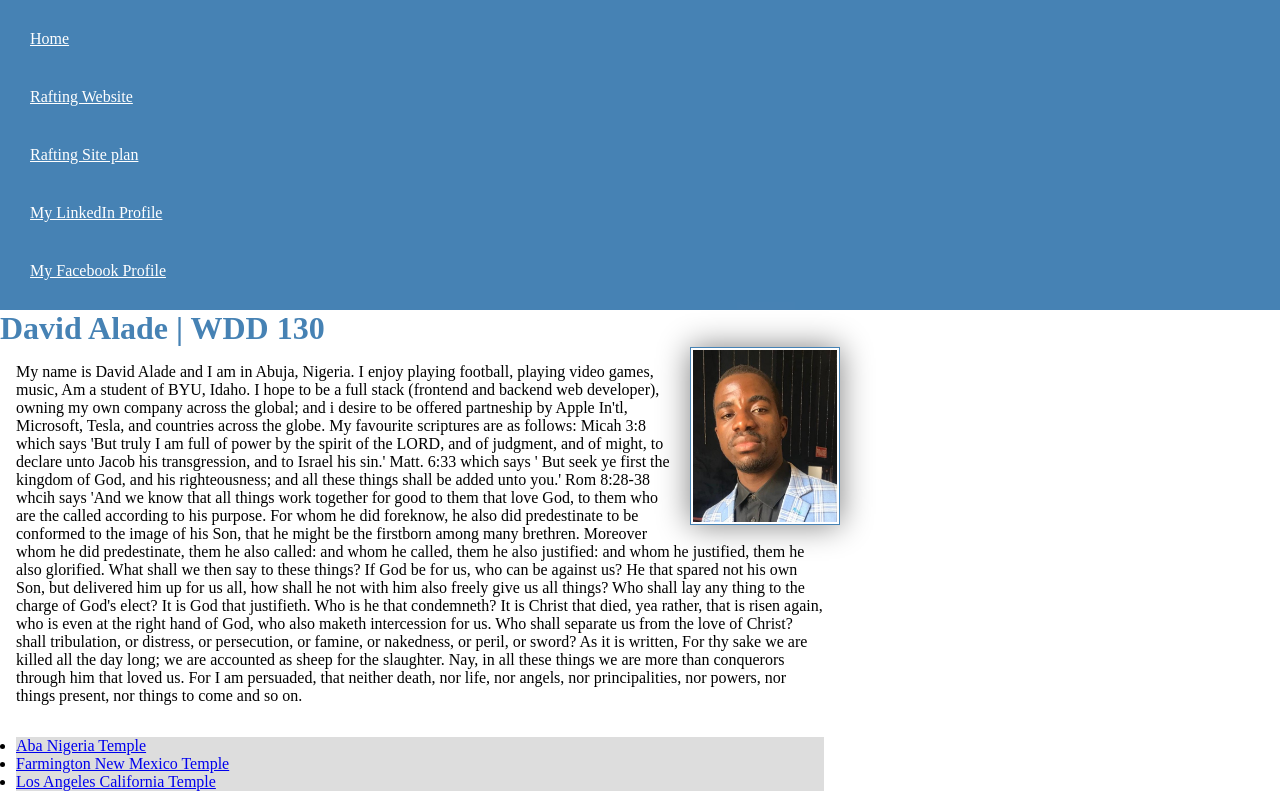
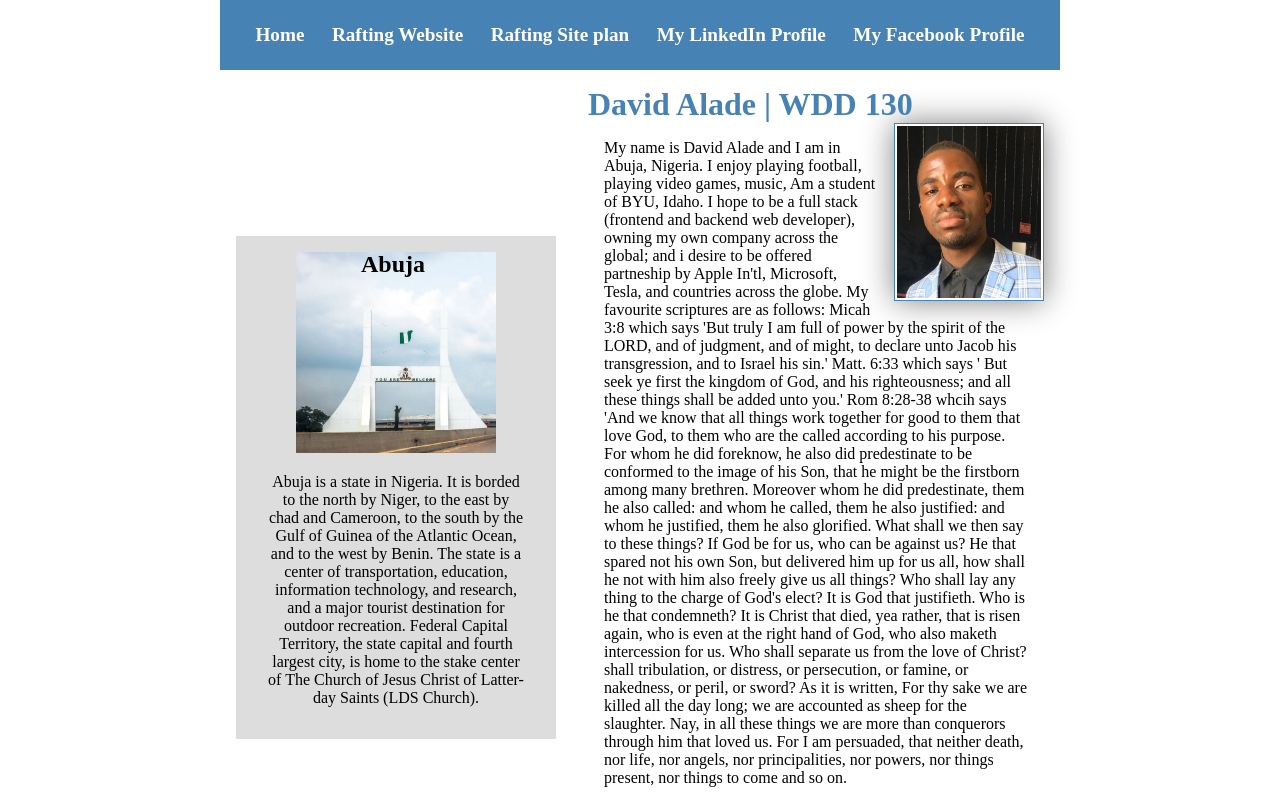
Before and after one commit to DavidicGeneration01/wdd130, a plain HTML site: page index.html in a window 1280 px wide. Shown: the top 800 px of the page. Drawn offline with Linux system fonts and the light colour scheme.

Commit message:
index.html

```diff
--- a/index.html
+++ b/index.html
@@ -18,6 +18,7 @@
           <a href="https://facebook.com/davidjunioralads">My Facebook Profile</a>
         </nav>
     </header>
+    <div class="grid">
       <main>
           <h1> David Alade | WDD 130</h1>
           <img src="img/profile.jpg" alt="Hello, my name is David Alade" width="200">
@@ -33,6 +34,7 @@
         <img src="img/Abuja.jpg" alt="Abuja City Gate">
         <p>Abuja is a state in Nigeria. It is borded to the north by Niger, to the east by chad and Cameroon, to the south by the Gulf of Guinea of the Atlantic Ocean, and to the west by Benin. The state is a center of transportation, education, information technology, and research, and a major tourist destination for outdoor recreation. Federal Capital Territory, the state capital and fourth largest city, is home to the stake center of The Church of Jesus Christ of Latter-day Saints (LDS Church).</p>
       </aside>
+    </div>
     <footer>
       <p>©2024 🌴 David Alade 🌴 Abuja, Nigeria</p>
     </footer>
--- a/styles/styles.css
+++ b/styles/styles.css
@@ -2,6 +2,7 @@
     margin: 0;
     padding: 0;
     box-sizing: border-box;
+    text-decoration: none;
 }
 
 aside {
@@ -76,3 +77,42 @@ footer {
     background-color: #ddd;
     color: #000;
 }
+
+header, .grid, footer {
+    max-width: 840px;
+    margin: 0 auto;
+}
+
+nav {
+    background-color: steelblue;
+    padding: 1rem;
+    display: flex;
+    justify-content: space-evenly;
+    align-items: center;
+}
+
+nav a {
+    display: block;
+    padding: 0.5rem;
+    text-decoration: none;
+    font-size: 1.2rem;
+    font-weight: 700;
+    color: #fff; /% shorthand for white %/
+}
+
+.grid {
+    display: grid;
+    align-items: center;
+}
+
+main {
+    grid-column: 2/3;
+    margin: 1rem;
+}
+
+aside {
+    width: 20rem;
+    position: relative;
+    grid-column: 1/2;
+    grid-row: 1/2;
+}
--- a/wwr/styles/rafting.css
+++ b/wwr/styles/rafting.css
@@ -1,16 +1,9 @@
 :root {
-    --dark-color: #121418;
-    --dark-var-1-color: #222933;
-    --dark-var-2-color: #292f37;
-    --dark-var-3-color: #8694a6;
-    --dark-var-4-color: #9dadc1;
-    --green-color: #01c29a;
-    --dark-green-color: #0ca385;
-    --yellowish-color: #f2e9d0;
-    --dark-yellowish-color: #d4ccb6;
-    --white-color: #fff;
-    --red-color: #ff0000;
-    --gradient: linear-gradient(45deg, var(--green-color), var(--red-color));
+--primary-color: #538ddf;
+--secondary-color: #ffffff;
+--accent1-color: #4f495a;
+--accent2-color: #344055;
+    --gradient: linear-gradient(45deg, var(--blue-color), var(--white-color));
 
     font-family: "Roboto", san-serif;
 }
```
Also changed, not shown: wwr/about.html (indentation only). Lines whose indentation alone changed are shown as unchanged.
